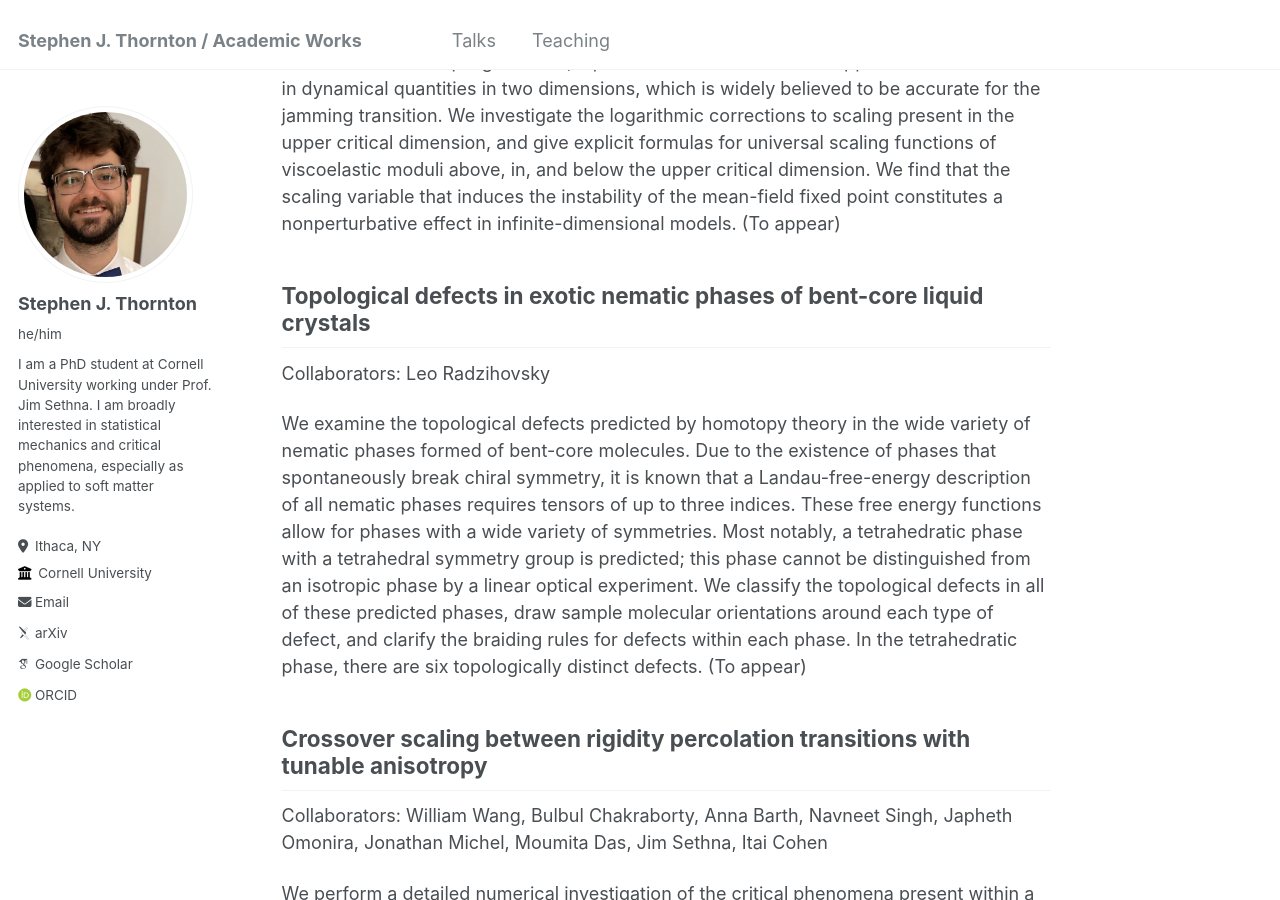
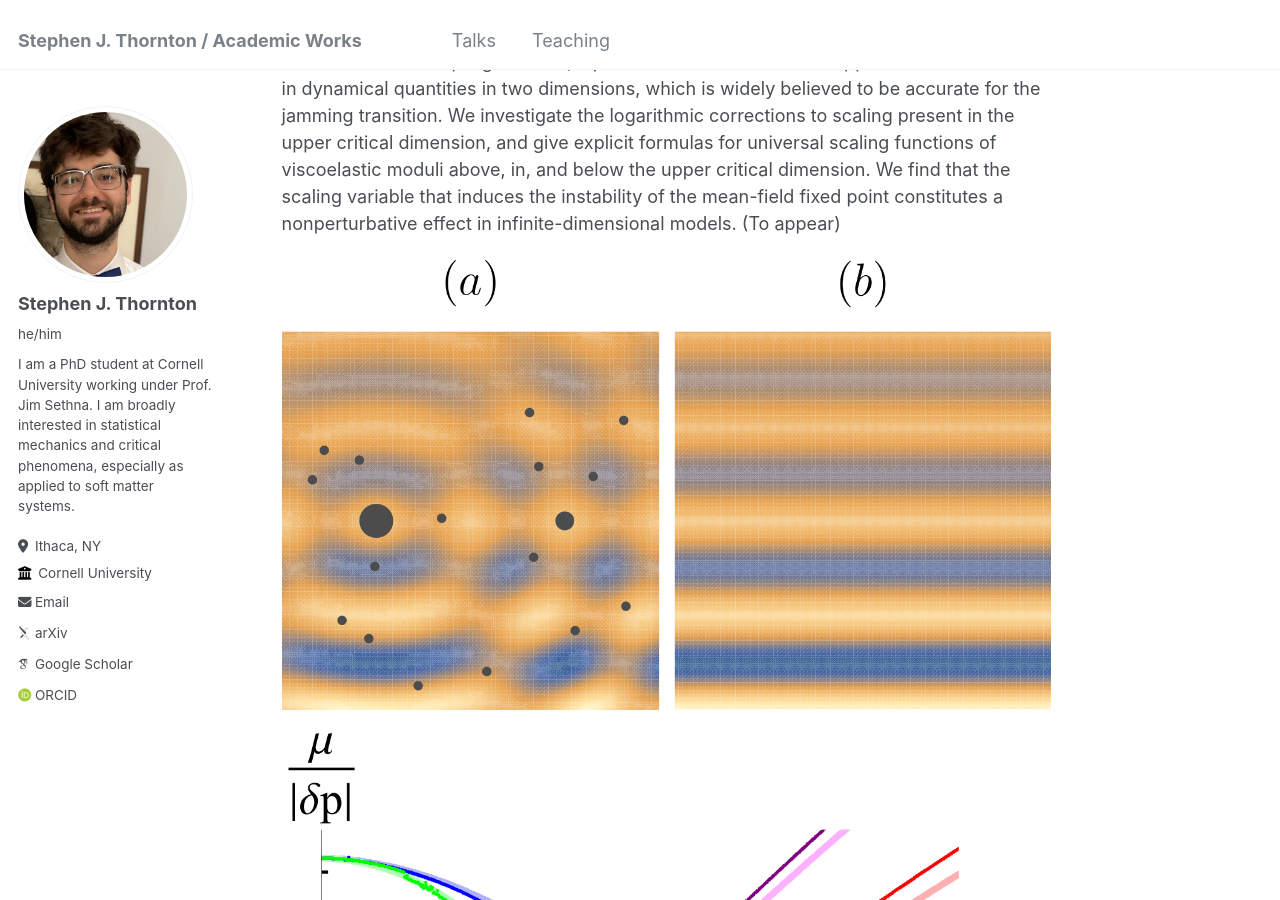
Before and after one commit to stephen-thornton/stephen-thornton.github.io, a Jekyll site: the page built from _pages/about.md, in a window 1280 px wide and 900 px high, scrolled down 354 px. Built offline with Jekyll 4.4.1, drawn with Linux system fonts in a browser that asks for light colours; some web fonts are replaced.

Commit message:
Update about.md

```diff
--- a/_pages/about.md
+++ b/_pages/about.md
@@ -11,6 +11,10 @@ redirect_from:
 Collaborators: Danilo Liarte, Itai Cohen, Jim Sethna
 
 We extend the analysis of a type of effective medium theory that makes predictions for the dynamical response of elastic networks that are randomly diluted. Mean-field theories tend to describe critical exponents and universal scaling functions for physical quantities close to transitions well above the upper critical dimension. The CPA does even better: similar to mode-coupling theories, it predicts the existence of an upper critical dimension in dynamical quantities in two dimensions, which is widely believed to be accurate for the jamming transition. We investigate the logarithmic corrections to scaling present in the upper critical dimension, and give explicit formulas for universal scaling functions of viscoelastic moduli above, in, and below the upper critical dimension. We find that the scaling variable that induces the instability of the mean-field fixed point constitutes a nonperturbative effect in infinite-dimensional models. (To appear)
+
+<img src="images/UCD1.png"/>
+
+<img src="images/UCD2.png"/>
 
 ## Topological defects in exotic nematic phases of bent-core liquid crystals
 Collaborators: Leo Radzihovsky
```
